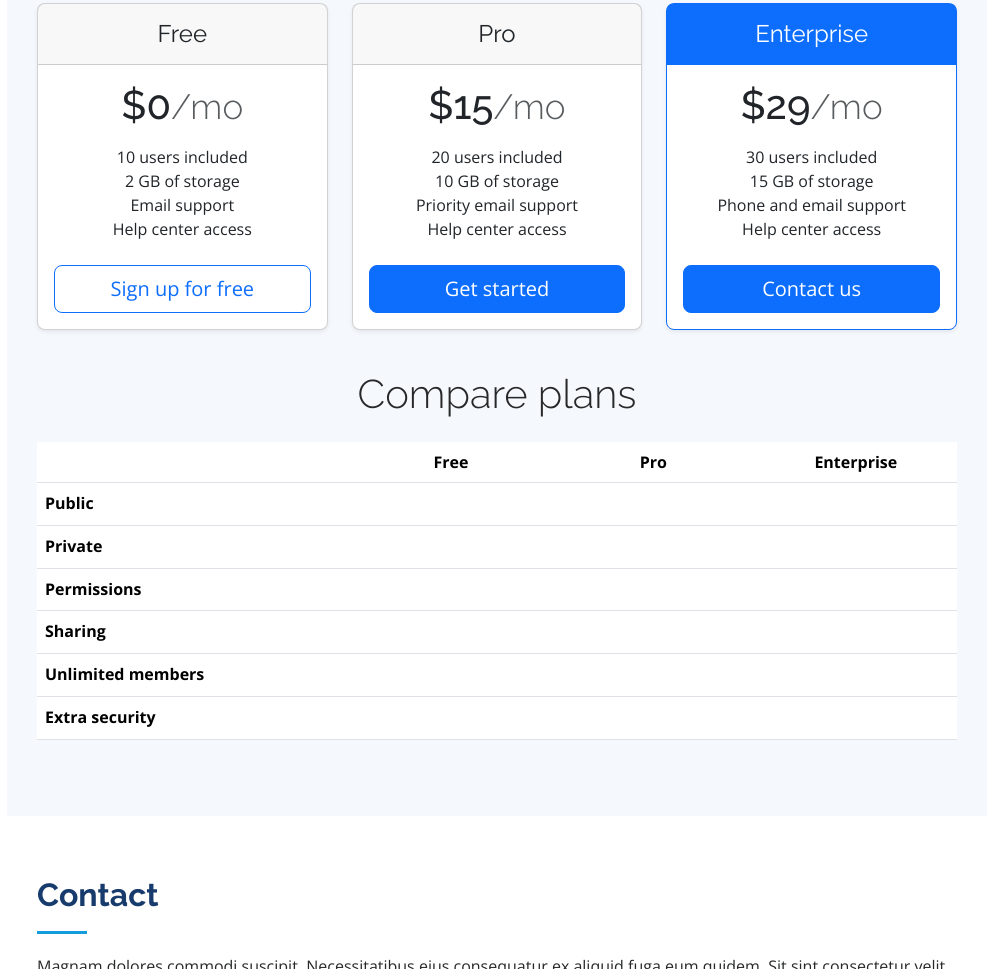
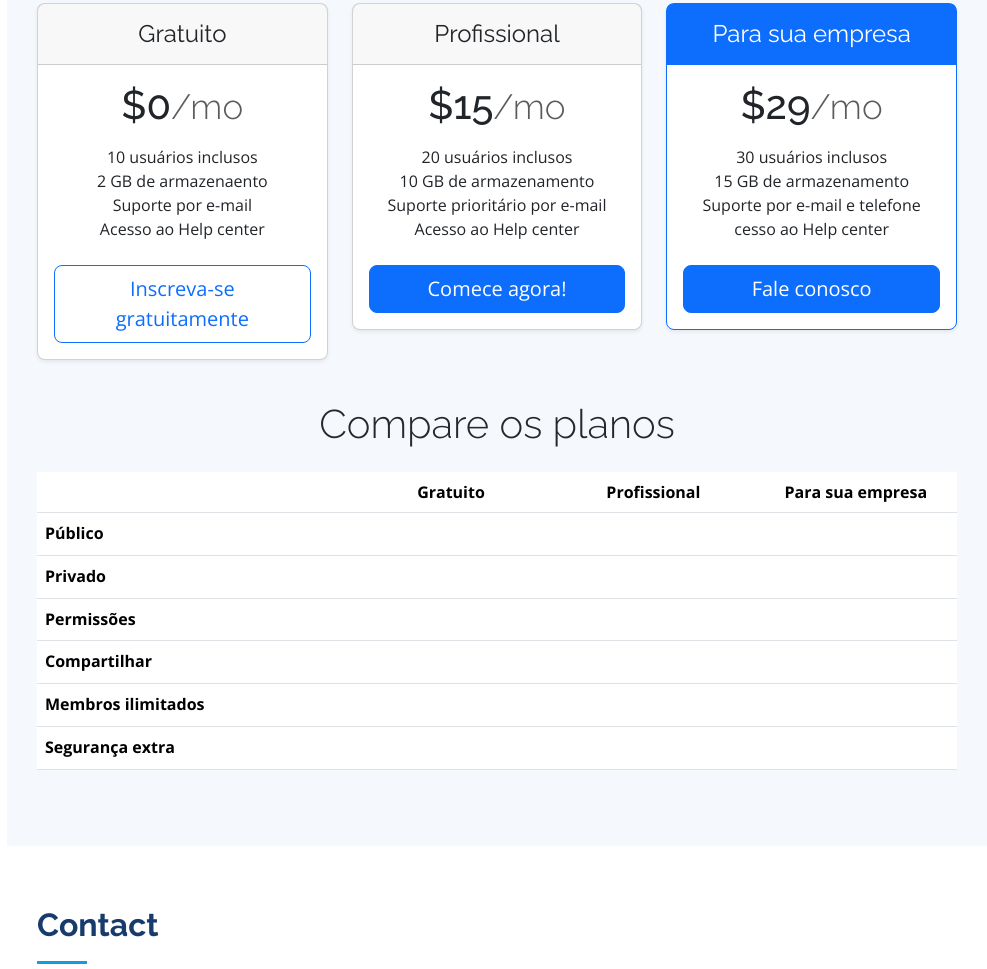
Before and after one commit to mirianferreira/portfolio, a plain HTML site: page index.html in a window 1280 px wide. Shown: the part 3701-4670 px from the top of the page, without its empty margins (293-1280 px from the left). Drawn offline with nearby package versions, Linux system fonts and the light colour scheme.

Commit message:
Tradução da seção de Serviços

```diff
--- a/index.html
+++ b/index.html
@@ -261,7 +261,7 @@
       <div class="container">
 
         <div class="section-title">
-          <h2>Services</h2>
+          <h2>Serviços</h2>
           <p>Magnam dolores commodi suscipit. Necessitatibus eius consequatur ex aliquid fuga eum quidem. Sit sint consectetur velit. Quisquam quos quisquam cupiditate. Et nemo qui impedit suscipit alias ea. Quia fugiat sit in iste officiis commodi quidem hic quas.</p>
         </div>
 
@@ -303,77 +303,77 @@
             <div class="col">
               <div class="card mb-4 rounded-3 shadow-sm">
                 <div class="card-header py-3">
-                  <h4 class="my-0 fw-normal">Free</h4>
+                  <h4 class="my-0 fw-normal">Gratuito</h4>
                 </div>
                 <div class="card-body">
                   <h1 class="card-title pricing-card-title">$0<small class="text-body-secondary fw-light">/mo</small></h1>
                   <ul class="list-unstyled mt-3 mb-4">
-                    <li>10 users included</li>
-                    <li>2 GB of storage</li>
-                    <li>Email support</li>
-                    <li>Help center access</li>
+                    <li>10 usuários inclusos</li>
+                    <li>2 GB de armazenaento</li>
+                    <li>Suporte por e-mail</li>
+                    <li>Acesso ao Help center</li>
                   </ul>
-                  <a href="#contact" type="button" class="w-100 btn btn-lg btn-outline-primary">Sign up for free</a>
+                  <a href="#contact" type="button" class="w-100 btn btn-lg btn-outline-primary">Inscreva-se gratuitamente</a>
                 </div>
               </div>
             </div>
             <div class="col">
               <div class="card mb-4 rounded-3 shadow-sm">
                 <div class="card-header py-3">
-                  <h4 class="my-0 fw-normal">Pro</h4>
+                  <h4 class="my-0 fw-normal">Profissional</h4>
                 </div>
                 <div class="card-body">
                   <h1 class="card-title pricing-card-title">$15<small class="text-body-secondary fw-light">/mo</small></h1>
                   <ul class="list-unstyled mt-3 mb-4">
-                    <li>20 users included</li>
-                    <li>10 GB of storage</li>
-                    <li>Priority email support</li>
-                    <li>Help center access</li>
+                    <li>20 usuários inclusos</li>
+                    <li>10 GB de armazenamento</li>
+                    <li>Suporte prioritário por e-mail</li>
+                    <li>Acesso ao Help center</li>
                   </ul>
-                  <button type="button" class="w-100 btn btn-lg btn-primary">Get started</button>
+                  <button type="button" class="w-100 btn btn-lg btn-primary">Comece agora!</button>
                 </div>
               </div>
             </div>
             <div class="col">
               <div class="card mb-4 rounded-3 shadow-sm border-primary">
                 <div class="card-header py-3 text-bg-primary border-primary">
-                  <h4 class="my-0 fw-normal">Enterprise</h4>
+                  <h4 class="my-0 fw-normal">Para sua empresa</h4>
                 </div>
                 <div class="card-body">
                   <h1 class="card-title pricing-card-title">$29<small class="text-body-secondary fw-light">/mo</small></h1>
                   <ul class="list-unstyled mt-3 mb-4">
-                    <li>30 users included</li>
-                    <li>15 GB of storage</li>
-                    <li>Phone and email support</li>
-                    <li>Help center access</li>
+                    <li>30 usuários inclusos</li>
+                    <li>15 GB de armazenamento</li>
+                    <li>Suporte por e-mail e telefone</li>
+                    <li>cesso ao Help center</li>
                   </ul>
-                  <button type="button" class="w-100 btn btn-lg btn-primary">Contact us</button>
+                  <button type="button" class="w-100 btn btn-lg btn-primary">Fale conosco</button>
                 </div>
               </div>
             </div>
           </div>
 
-          <h2 class="display-6 text-center mb-4">Compare plans</h2>
+          <h2 class="display-6 text-center mb-4">Compare os planos</h2>
 
           <div class="table-responsive">
             <table class="table text-center">
               <thead>
                 <tr>
                   <th style="width: 34%;"></th>
-                  <th style="width: 22%;">Free</th>
-                  <th style="width: 22%;">Pro</th>
-                  <th style="width: 22%;">Enterprise</th>
+                  <th style="width: 22%;">Gratuito</th>
+                  <th style="width: 22%;">Profissional</th>
+                  <th style="width: 22%;">Para sua empresa</th>
                 </tr>
               </thead>
               <tbody>
                 <tr>
-                  <th scope="row" class="text-start">Public</th>
+                  <th scope="row" class="text-start">Público</th>
                   <td><svg class="bi" width="24" height="24"><use xlink:href="#check"></use></svg></td>
                   <td><svg class="bi" width="24" height="24"><use xlink:href="#check"></use></svg></td>
                   <td><svg class="bi" width="24" height="24"><use xlink:href="#check"></use></svg></td>
                 </tr>
                 <tr>
-                  <th scope="row" class="text-start">Private</th>
+                  <th scope="row" class="text-start">Privado</th>
                   <td></td>
                   <td><svg class="bi" width="24" height="24"><use xlink:href="#check"></use></svg></td>
                   <td><svg class="bi" width="24" height="24"><use xlink:href="#check"></use></svg></td>
@@ -382,25 +382,25 @@
 
               <tbody>
                 <tr>
-                  <th scope="row" class="text-start">Permissions</th>
+                  <th scope="row" class="text-start">Permissões</th>
                   <td><svg class="bi" width="24" height="24"><use xlink:href="#check"></use></svg></td>
                   <td><svg class="bi" width="24" height="24"><use xlink:href="#check"></use></svg></td>
                   <td><svg class="bi" width="24" height="24"><use xlink:href="#check"></use></svg></td>
                 </tr>
                 <tr>
-                  <th scope="row" class="text-start">Sharing</th>
+                  <th scope="row" class="text-start">Compartilhar</th>
                   <td></td>
                   <td><svg class="bi" width="24" height="24"><use xlink:href="#check"></use></svg></td>
                   <td><svg class="bi" width="24" height="24"><use xlink:href="#check"></use></svg></td>
                 </tr>
                 <tr>
-                  <th scope="row" class="text-start">Unlimited members</th>
+                  <th scope="row" class="text-start">Membros ilimitados</th>
                   <td></td>
                   <td><svg class="bi" width="24" height="24"><use xlink:href="#check"></use></svg></td>
                   <td><svg class="bi" width="24" height="24"><use xlink:href="#check"></use></svg></td>
                 </tr>
                 <tr>
-                  <th scope="row" class="text-start">Extra security</th>
+                  <th scope="row" class="text-start">Segurança extra</th>
                   <td></td>
                   <td></td>
                   <td><svg class="bi" width="24" height="24"><use xlink:href="#check"></use></svg></td>
```
